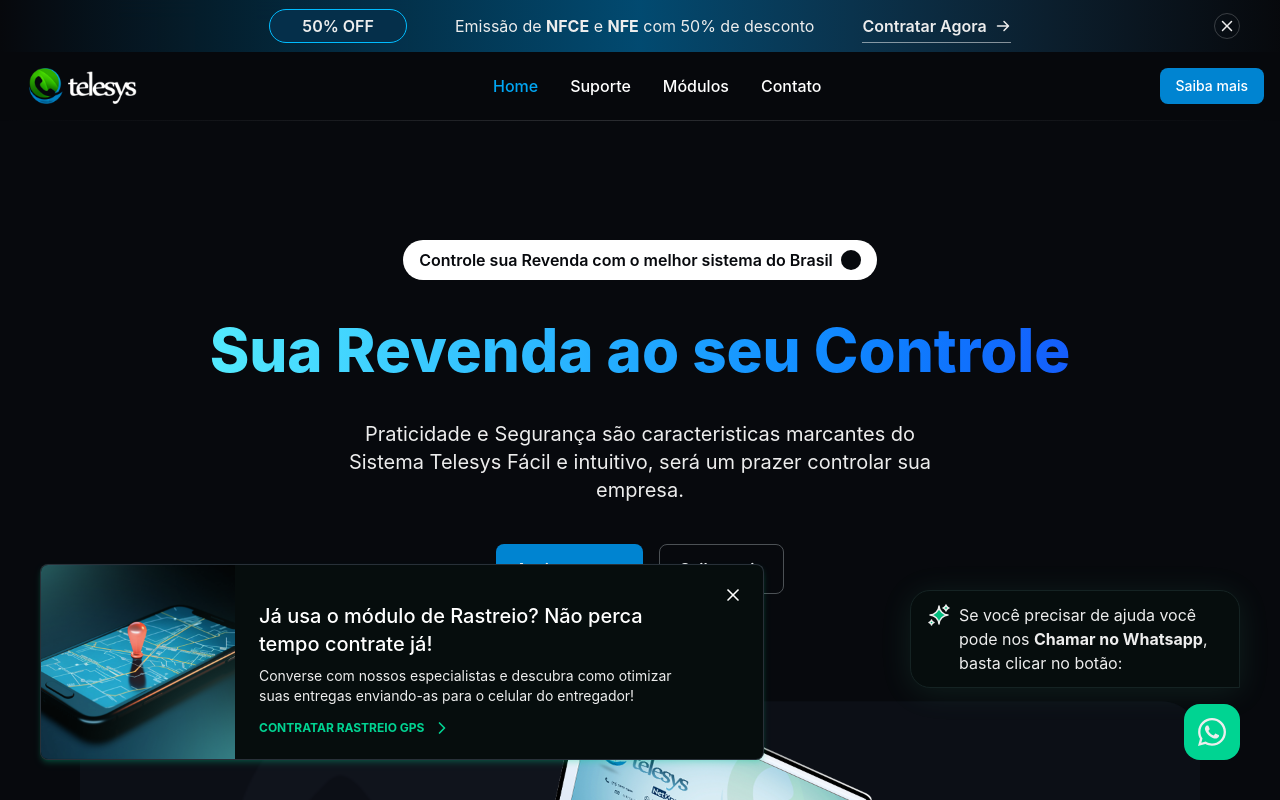
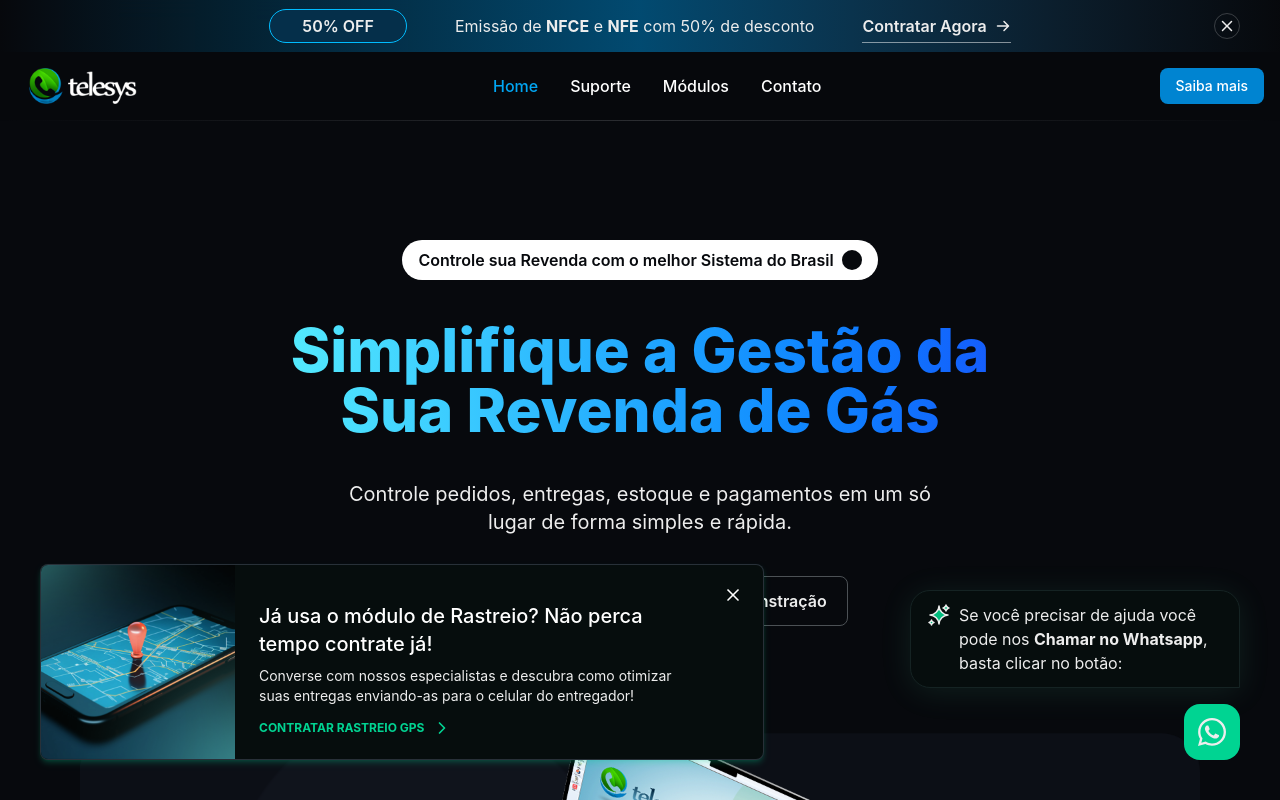
Before and after one commit to ronniepettersonn/telesys, a Next.js app: page / in a window 1280 px wide. Shown: the top 800 px of the page. Built offline with nearby package versions, Linux system fonts and the light colour scheme.

Commit message:
ajuste textos

```diff
--- a/src/app/page.tsx
+++ b/src/app/page.tsx
@@ -16,6 +16,7 @@
 import { Slider } from "./components/Slider";
 import { IconWhatsapp } from "./components/IconWhatsapp";
 import { Banner } from "./components/Banner";
+import Link from "next/link";
 
 
 const tabs = [
@@ -37,21 +38,26 @@
         <div className="flex flex-col items-center justify-center mt-20 max-w-[1200px] m-auto">
 
           <div className="bg-white rounded-full px-4 py-2 flex gap-2 items-center text-xs md:text-base">
-            <span className="text-[#07090D] font-semibold">Controle sua Revenda com o melhor sistema do Brasil</span>
+            <span className="text-[#07090D] font-semibold">Controle sua Revenda com o melhor Sistema do Brasil</span>
             <div className="h-5 w-5 rounded-full bg-[#07090D]" />
           </div>
 
-          <h2 className="bg-gradient-to-r text-transparent bg-clip-text from-cyan-300 to-blue-600 text-6xl font-extrabold mt-10">Sua Revenda ao seu Controle</h2>
+          <h2 className="bg-gradient-to-r text-transparent max-w-[700px] bg-clip-text from-cyan-300 to-blue-600 text-6xl font-extrabold mt-10">
+            Simplifique a Gestão da Sua Revenda de Gás
+          </h2>
 
           <p className="text-xl mt-10 max-w-[630px] px-4">
-            Praticidade e Segurança são caracteristicas marcantes do Sistema Telesys
-            Fácil e intuitivo, será um prazer controlar sua empresa.
+            Controle pedidos, entregas, estoque e pagamentos em um só lugar de forma simples e rápida.
           </p>
           <p className="text-xl"></p>
 
           <div className="mt-10 flex gap-4">
-            <Button title="Assinar agora" />
-            <Button title="Saiba mais" variant="OUTLINE" />
+            <Link href={'https://api.whatsapp.com/send?phone=5531984372245&text=Olá%20gostaria%20de%20testar%20o%20Sistema%20Telesys%20por%207%20dias%20grátis.%20😀'} target="_blank">
+              <Button title="Teste Grátis por 7 Dias" />
+            </Link>
+            <Link href={'https://youtube.com/netxpertbr'} target="_blank">
+              <Button title="Ver Demonstração" variant="OUTLINE" />
+            </Link>
           </div>
 
           <div className="mt-16 max-h-[480px] mx-4">
```
